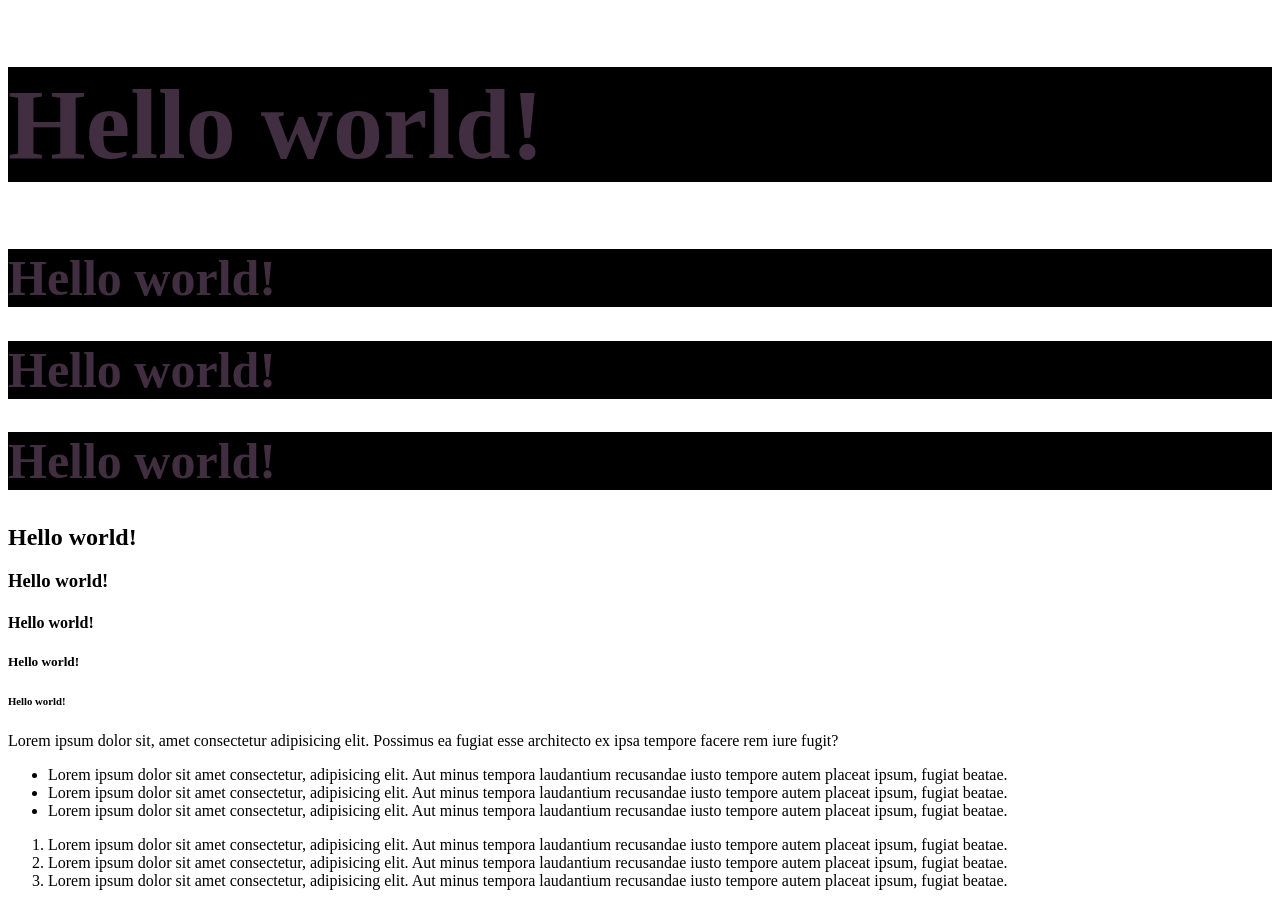
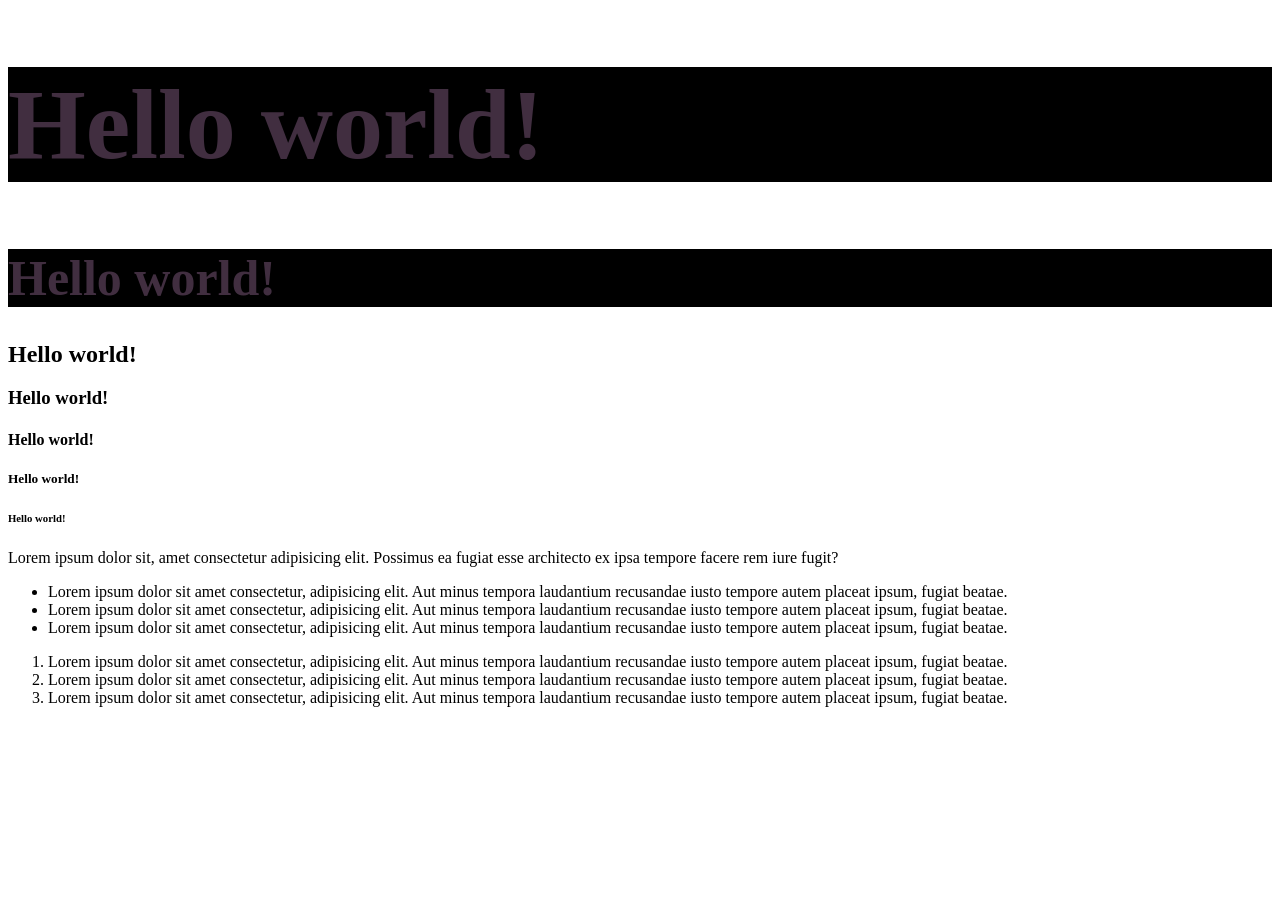
Before and after one commit to MantasJancauskas/Darbas, a plain HTML site: page Index.html in a window 1280 px wide. After the commit the page ends 800 px from the top, so only its background shows below. Drawn offline with Linux system fonts and the light colour scheme.

Commit message:
Pirmas html kodas

```diff
--- a/Index.html
+++ b/Index.html
@@ -1,6 +1,6 @@
-<!-- HTML -- Hyper Text Markup Language!!! -->
-<!-- CSS -- Cascading StyleSheets!!! -->
-<!-- HTML -- Hyper Text Markup Language!!! -->
+<!-- HTML - Hyper Text Markup Language!!! -->
+<!-- CSS - Cascading StyleSheets!!! -->
+<!-- XML - Extended Markup Language!!! -->
 <!DOCTYPE html>
 <html lang="en">
 <head>
@@ -8,10 +8,11 @@
     <meta http-equiv="X-UA-Compatible" content="IE=edge">
     <meta name="viewport" content="width=device-width, initial-scale=1.0">
     <title>Labas pasauli</title>
+    <!-- Internal CSS stilius -->
     <style>
         /* CSS sintaksė */
         h1 {
-            /* Kiekviena eilutė baigiasi kabliataškiu */
+            /* Kiekviena eilutė baigiasi kabliataškiu išskyrus paskutiniąją eilutę*/
             /* px reiškia matavimo vienetą - pikselius */
             font-size: 50px;
             /* rgba - red green blue alpha */
@@ -19,15 +20,17 @@
             https://www.rapidtables.com/web/css/css-color.html
             */
             color:rgba(110, 78, 108, 0.589);
+            /* Fono spalvos priskyrimas */
             background-color: black;
+            background: black;
         }
     </style>
 </head>
 <body>
-    <!-- Heading'ai -->
+    <!-- Heading'ai standartinės html antraštės -->
+    <!-- Atributų žymėjimas html formate atributas ="pvz" -->
+    <!-- Inline CSS stilius -->
     <h1 style="font-size: 100px;">Hello world!</h1>
-    <h1>Hello world!</h1>
-    <h1>Hello world!</h1>
     <h1>Hello world!</h1>
     <h2>Hello world!</h2>
     <h3>Hello world!</h3>
```
